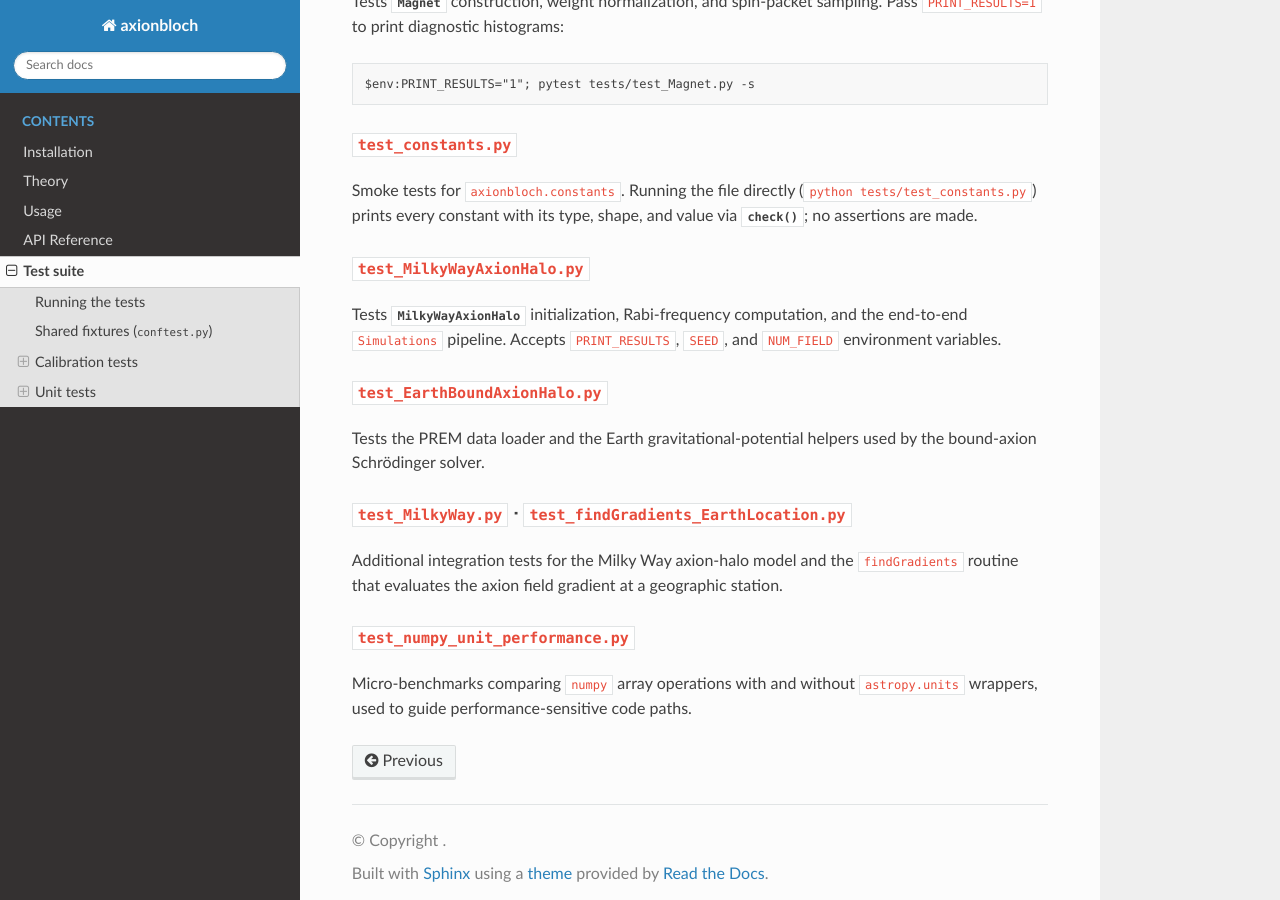
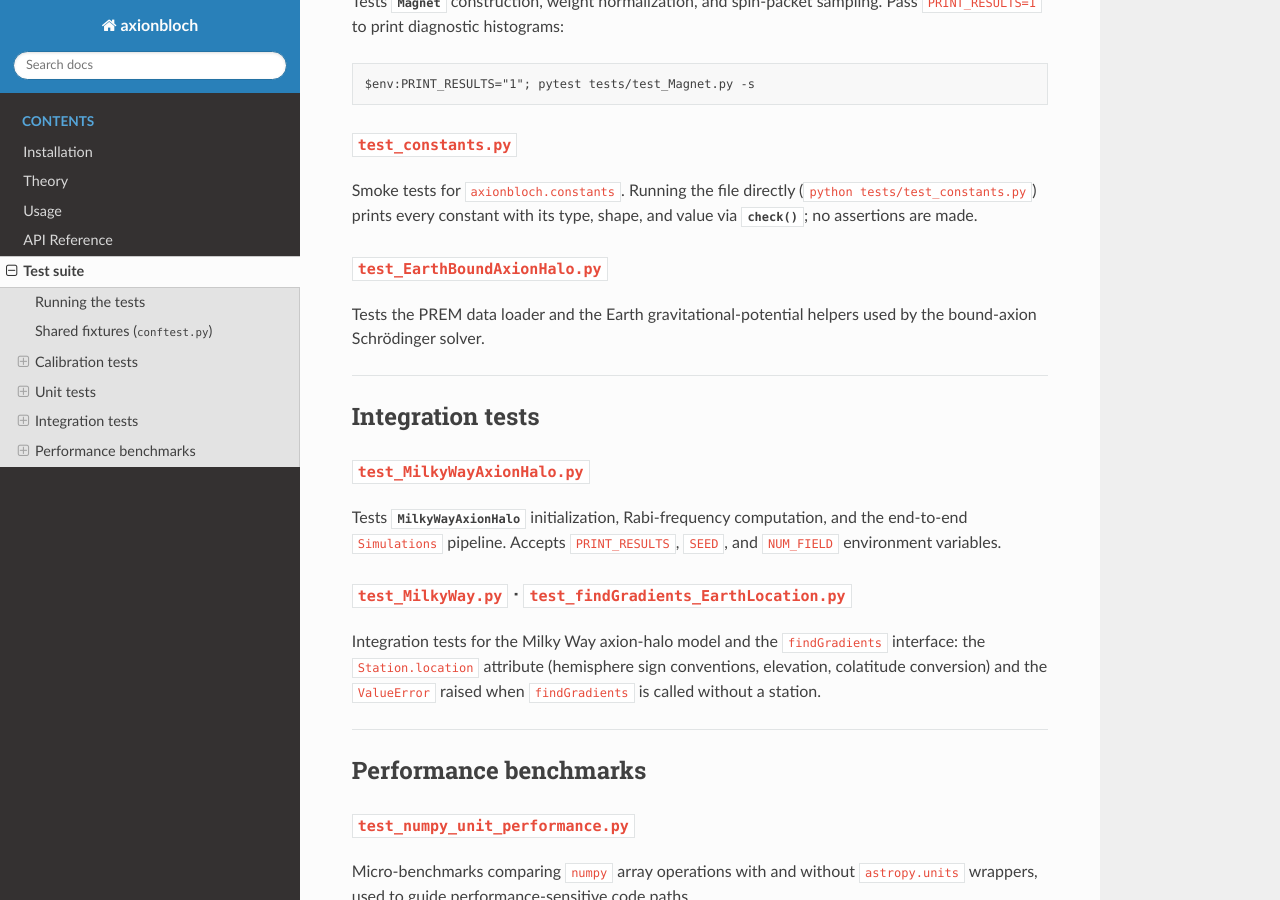
Before and after one commit to Yuzhe98/AxionBloch, a Sphinx documentation site: the page built from docs/tests.md, in a window 1280 px wide and 900 px high, scrolled down 4256 px. Built offline with Sphinx 7.4.7 and the Read the Docs theme 3.1.0, drawn with Linux system fonts in a browser that asks for light colours.

Commit message:
updated docs

```diff
--- a/docs/tests.md
+++ b/docs/tests.md
@@ -205,22 +205,31 @@ Smoke tests for `axionbloch.constants`.  Running the file directly (`python
 tests/test_constants.py`) prints every constant with its type, shape, and
 value via {func}`~axionbloch.utils.check`; no assertions are made.
 
+### `test_EarthBoundAxionHalo.py`
+
+Tests the PREM data loader and the Earth gravitational-potential helpers used
+by the bound-axion Schrödinger solver.
+
+---
+
+## Integration tests
+
 ### `test_MilkyWayAxionHalo.py`
 
 Tests {class}`~axionbloch.MilkyWayAxionHalo.MilkyWayAxionHalo` initialization,
 Rabi-frequency computation, and the end-to-end `Simulations` pipeline.
 Accepts `PRINT_RESULTS`, `SEED`, and `NUM_FIELD` environment variables.
 
-### `test_EarthBoundAxionHalo.py`
-
-Tests the PREM data loader and the Earth gravitational-potential helpers used
-by the bound-axion Schrödinger solver.
-
 ### `test_MilkyWay.py` · `test_findGradients_EarthLocation.py`
 
-Additional integration tests for the Milky Way axion-halo model and the
-`findGradients` routine that evaluates the axion field gradient at a
-geographic station.
+Integration tests for the Milky Way axion-halo model and the
+`findGradients` interface: the `Station.location` attribute
+(hemisphere sign conventions, elevation, colatitude conversion) and the
+`ValueError` raised when `findGradients` is called without a station.
+
+---
+
+## Performance benchmarks
 
 ### `test_numpy_unit_performance.py`
 
```
Also changed, not shown: docs/api.md (+19 -25 lines), docs/index.md (+0 -2 lines), docs/installation.md (+7 -2 lines), docs/usage.md (+0 -1 lines).
